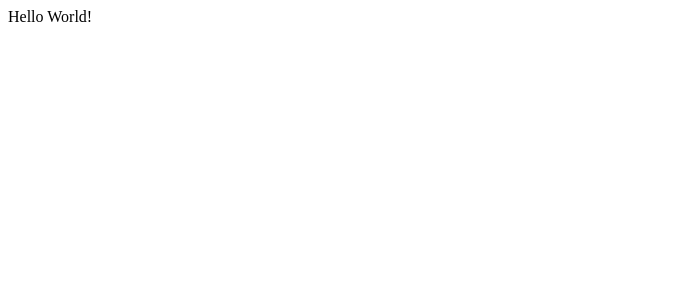
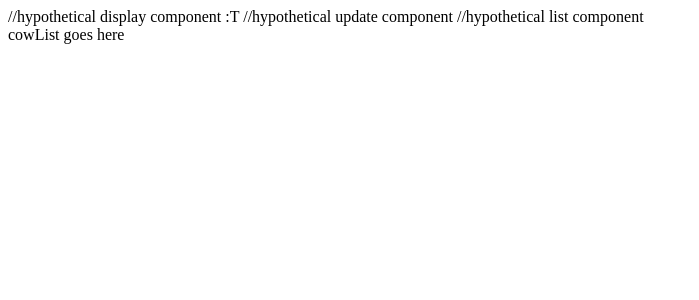
Before and after one commit to yrgirlkv/cow-list, a React app: page / in a window 1280 px wide. Shown: the top 300 px of the page, without its empty margins (0-699 px from the left). Built offline with nearby package versions, Linux system fonts and the light colour scheme.

Commit message:
added front-end files

```diff
--- /dev/null
+++ b/client/src/components/App.jsx
@@ -0,0 +1,25 @@
+import React from 'react';
+import CowList from './CowList.jsx'
+
+class App extends React.Component {
+  constructor(props) {
+    super(props);
+
+    this.state = {};
+  }
+
+  render () {
+    return (
+      //jsx goes in here
+      <div>
+        //hypothetical display component
+        :T
+        //hypothetical update component
+        //hypothetical list component
+        <CowList />
+      </div>
+    );
+  }
+}
+
+export default App;
--- /dev/null
+++ b/client/src/components/CowList.jsx
@@ -0,0 +1,18 @@
+import React from 'react';
+
+class CowList extends React.Component {
+  //boilerplate
+  constructor(props) {
+    super(props);
+  }
+
+  render () {
+    return (
+      <div>
+        cowList goes here
+      </div>
+    )
+  }
+}
+
+export default CowList;
--- a/client/src/index.js
+++ b/client/src/index.js
@@ -1,4 +1,5 @@
 import React from 'react';
 import ReactDOM from 'react-dom';
+import App from './components/App.jsx'
 
-ReactDOM.render(<div>Hello World!</div>, document.getElementById('app'));
+ReactDOM.render(<App />, document.getElementById('app'));
```
